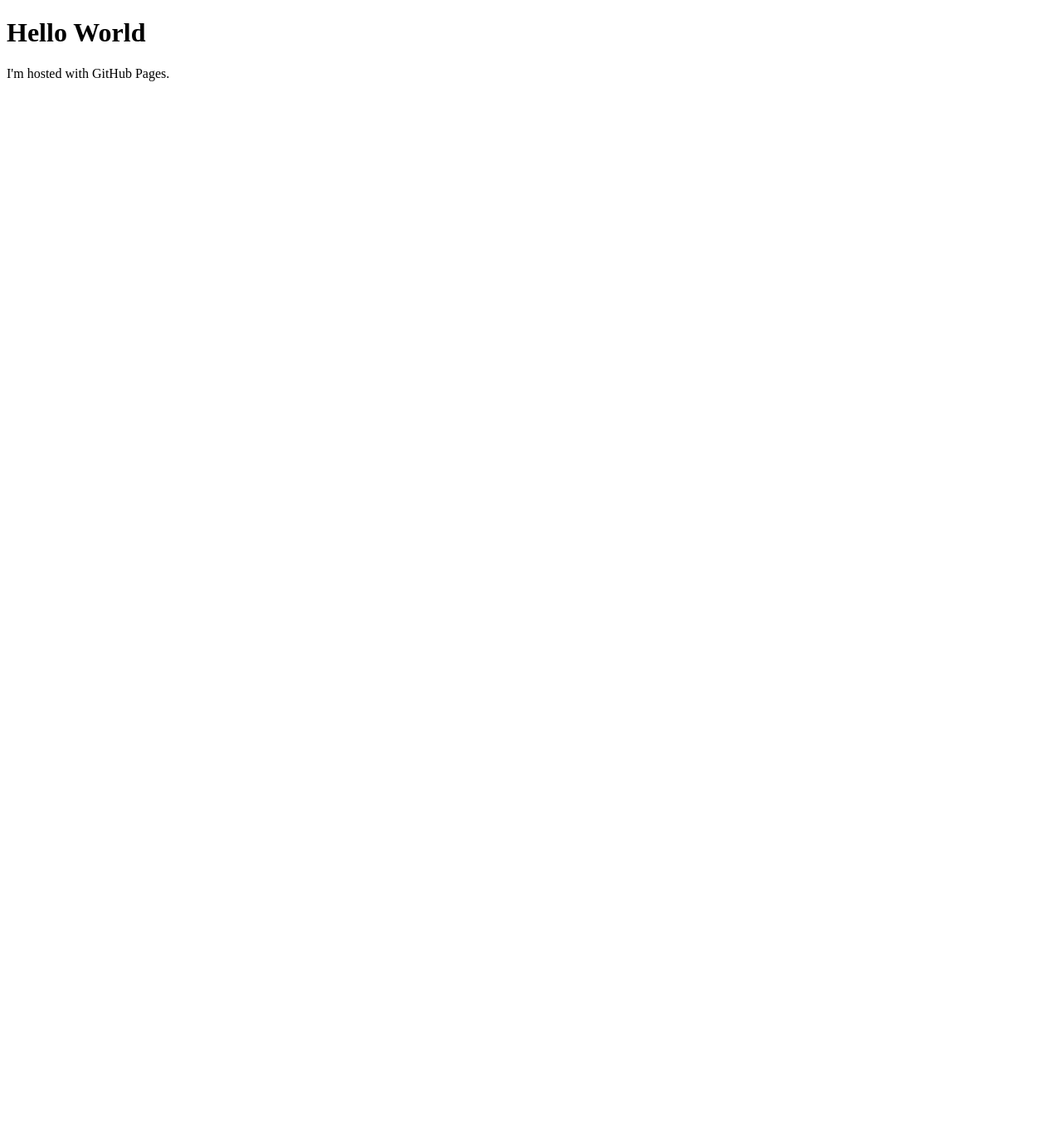
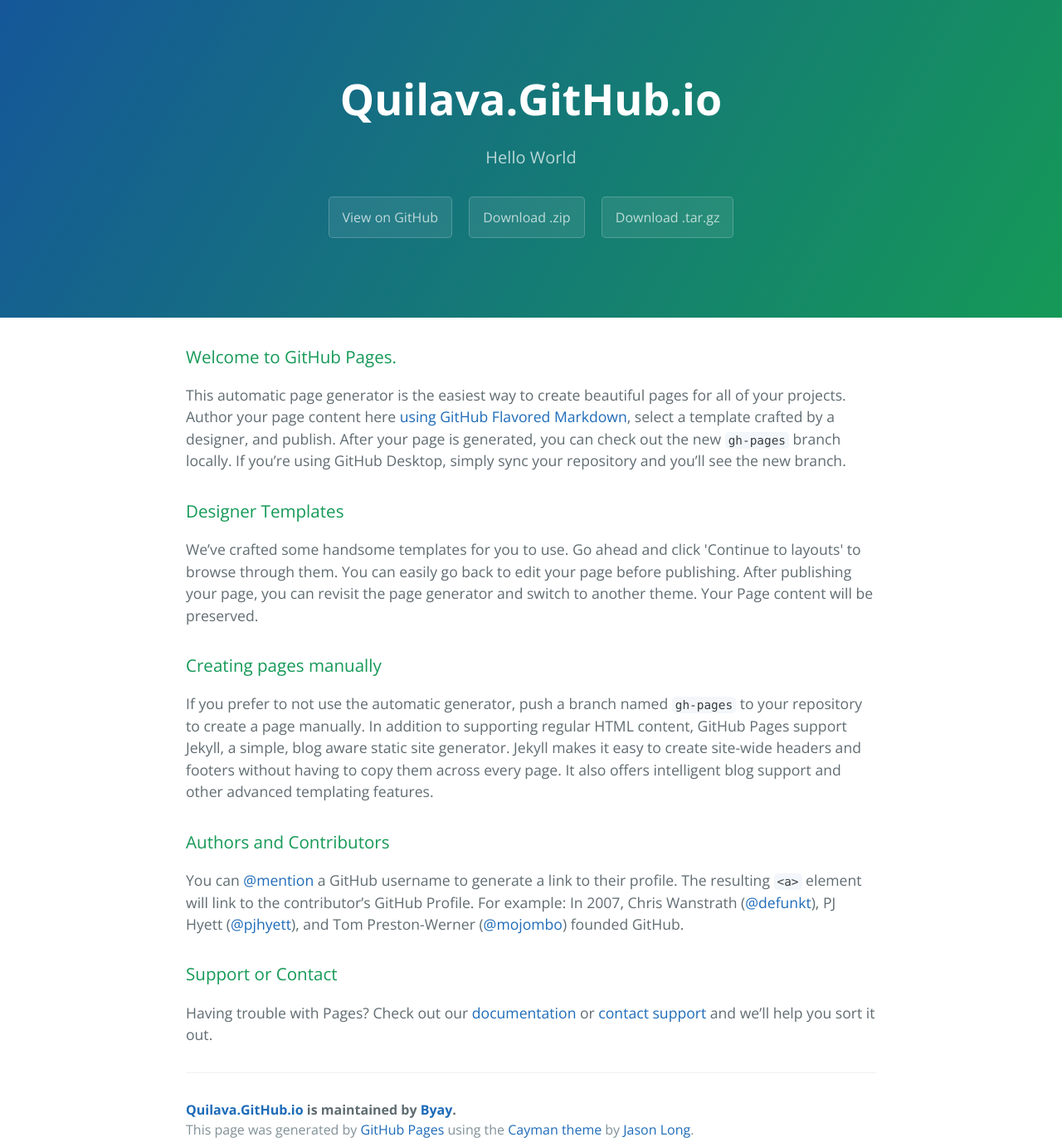
Before and after one commit to Byay/quilava, a plain HTML site: page index.html in a window 1280 px wide. Shown: the whole page at 83% size. Before the commit the page ends 800 px from the top, so only its background shows below. Drawn offline with nearby package versions, Linux system fonts and the light colour scheme.

Commit message:
Create gh-pages branch via GitHub

```diff
--- a/index.html
+++ b/index.html
@@ -1,7 +1,57 @@
 <!DOCTYPE html>
-<html>
-<body>
-<h1>Hello World</h1>
-<p>I'm hosted with GitHub Pages.</p>
-</body>
+<html lang="en-us">
+  <head>
+    <meta charset="UTF-8">
+    <title>Quilava.GitHub.io by Byay</title>
+    <meta name="viewport" content="width=device-width, initial-scale=1">
+    <link rel="stylesheet" type="text/css" href="stylesheets/normalize.css" media="screen">
+    <link href='https://fonts.googleapis.com/css?family=Open+Sans:400,700' rel='stylesheet' type='text/css'>
+    <link rel="stylesheet" type="text/css" href="stylesheets/stylesheet.css" media="screen">
+    <link rel="stylesheet" type="text/css" href="stylesheets/github-light.css" media="screen">
+  </head>
+  <body>
+    <section class="page-header">
+      <h1 class="project-name">Quilava.GitHub.io</h1>
+      <h2 class="project-tagline">Hello World</h2>
+      <a href="https://github.com/Byay/quilava" class="btn">View on GitHub</a>
+      <a href="https://github.com/Byay/quilava/zipball/master" class="btn">Download .zip</a>
+      <a href="https://github.com/Byay/quilava/tarball/master" class="btn">Download .tar.gz</a>
+    </section>
+
+    <section class="main-content">
+      <h3>
+<a id="welcome-to-github-pages" class="anchor" href="#welcome-to-github-pages" aria-hidden="true"><span class="octicon octicon-link"></span></a>Welcome to GitHub Pages.</h3>
+
+<p>This automatic page generator is the easiest way to create beautiful pages for all of your projects. Author your page content here <a href="https://guides.github.com/features/mastering-markdown/">using GitHub Flavored Markdown</a>, select a template crafted by a designer, and publish. After your page is generated, you can check out the new <code>gh-pages</code> branch locally. If you’re using GitHub Desktop, simply sync your repository and you’ll see the new branch.</p>
+
+<h3>
+<a id="designer-templates" class="anchor" href="#designer-templates" aria-hidden="true"><span class="octicon octicon-link"></span></a>Designer Templates</h3>
+
+<p>We’ve crafted some handsome templates for you to use. Go ahead and click 'Continue to layouts' to browse through them. You can easily go back to edit your page before publishing. After publishing your page, you can revisit the page generator and switch to another theme. Your Page content will be preserved.</p>
+
+<h3>
+<a id="creating-pages-manually" class="anchor" href="#creating-pages-manually" aria-hidden="true"><span class="octicon octicon-link"></span></a>Creating pages manually</h3>
+
+<p>If you prefer to not use the automatic generator, push a branch named <code>gh-pages</code> to your repository to create a page manually. In addition to supporting regular HTML content, GitHub Pages support Jekyll, a simple, blog aware static site generator. Jekyll makes it easy to create site-wide headers and footers without having to copy them across every page. It also offers intelligent blog support and other advanced templating features.</p>
+
+<h3>
+<a id="authors-and-contributors" class="anchor" href="#authors-and-contributors" aria-hidden="true"><span class="octicon octicon-link"></span></a>Authors and Contributors</h3>
+
+<p>You can <a href="https://github.com/blog/821" class="user-mention">@mention</a> a GitHub username to generate a link to their profile. The resulting <code>&lt;a&gt;</code> element will link to the contributor’s GitHub Profile. For example: In 2007, Chris Wanstrath (<a href="https://github.com/defunkt" class="user-mention">@defunkt</a>), PJ Hyett (<a href="https://github.com/pjhyett" class="user-mention">@pjhyett</a>), and Tom Preston-Werner (<a href="https://github.com/mojombo" class="user-mention">@mojombo</a>) founded GitHub.</p>
+
+<h3>
+<a id="support-or-contact" class="anchor" href="#support-or-contact" aria-hidden="true"><span class="octicon octicon-link"></span></a>Support or Contact</h3>
+
+<p>Having trouble with Pages? Check out our <a href="https://help.github.com/pages">documentation</a> or <a href="https://github.com/contact">contact support</a> and we’ll help you sort it out.</p>
+
+      <footer class="site-footer">
+        <span class="site-footer-owner"><a href="https://github.com/Byay/quilava">Quilava.GitHub.io</a> is maintained by <a href="https://github.com/Byay">Byay</a>.</span>
+
+        <span class="site-footer-credits">This page was generated by <a href="https://pages.github.com">GitHub Pages</a> using the <a href="https://github.com/jasonlong/cayman-theme">Cayman theme</a> by <a href="https://twitter.com/jasonlong">Jason Long</a>.</span>
+      </footer>
+
+    </section>
+
+
+  </body>
 </html>
```
Also changed, not shown: params.json (+1 -1 lines).
